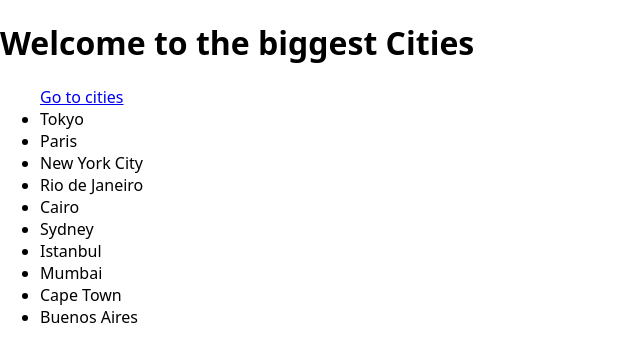
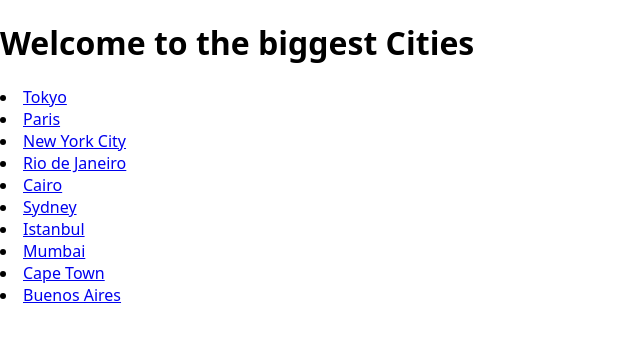
Before and after one commit to nadine-grantz/cities, a Next.js app: page /cities in a window 1280 px wide. Shown: the top 362 px of the page, without its empty margins (0-640 px from the left). Built offline with nearby package versions, Linux system fonts and the light colour scheme.

Commit message:
add Link from homepage to Cities

```diff
--- a/pages/cities/index.js
+++ b/pages/cities/index.js
@@ -5,12 +5,13 @@ export default function Cities() {
   return (
     <>
       <h1>Welcome to the biggest Cities</h1>
-      <ul>
-        <Link href="/cities"> Go to cities</Link>
-        {cities.map((city) => (
-          <li key={city.id}>{city.name}</li>
-        ))}
-      </ul>
+      {/* <ul> */}
+      {cities.map((city) => (
+        <li key={city.id}>
+          <Link href={`/cities/${city.slug}`}>{city.name}</Link>
+        </li>
+      ))}
+      {/* </ul> */}
     </>
   );
 }
--- a/pages/index.js
+++ b/pages/index.js
@@ -1,7 +1,10 @@
+import Link from "next/link";
+
 export default function HomePage() {
   return (
     <div>
-      <h1>Hello from Next.js</h1>
+      <h1>Welcome to the City App</h1>
+      <Link href="/cities">Go to the Cities</Link>
     </div>
   );
 }
```
